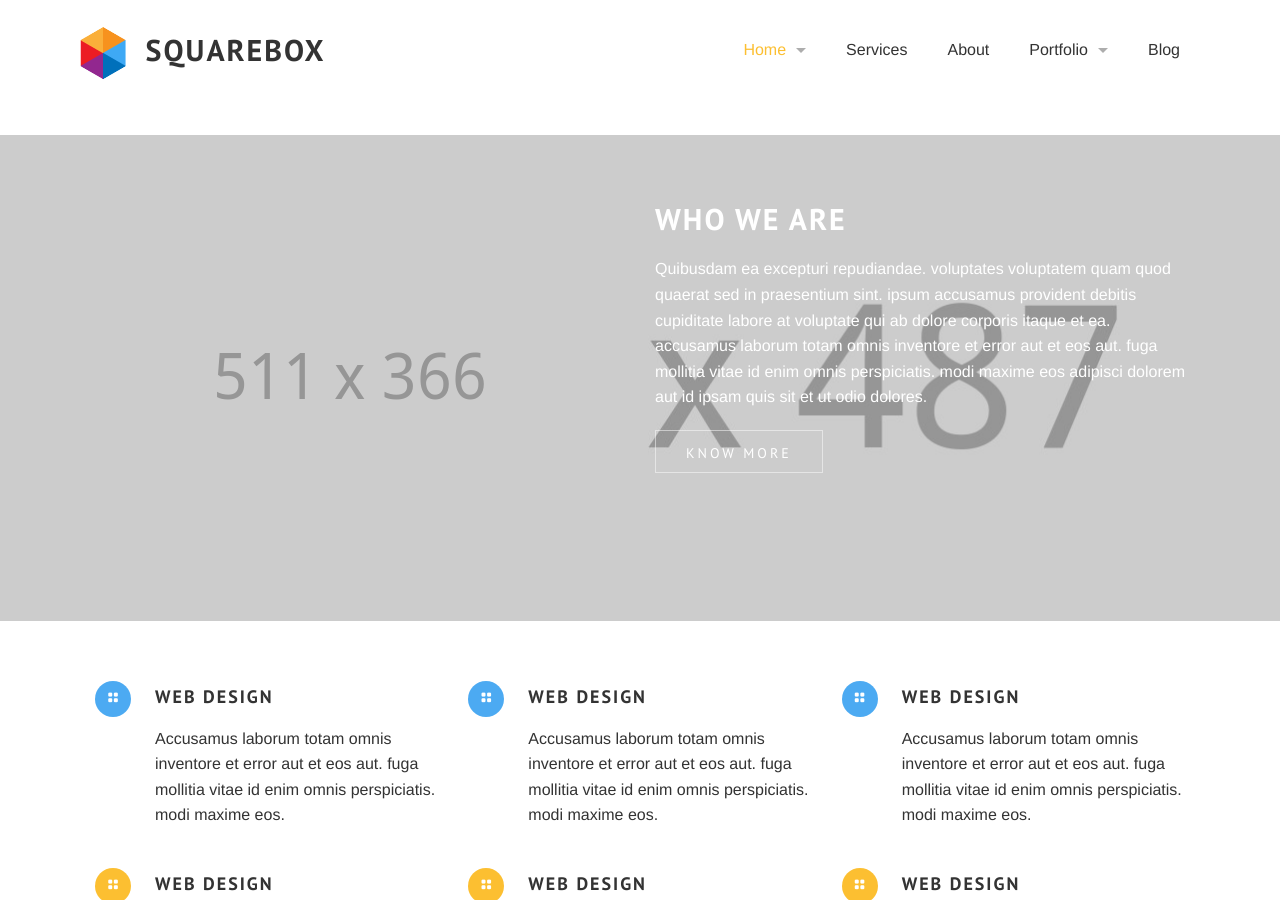
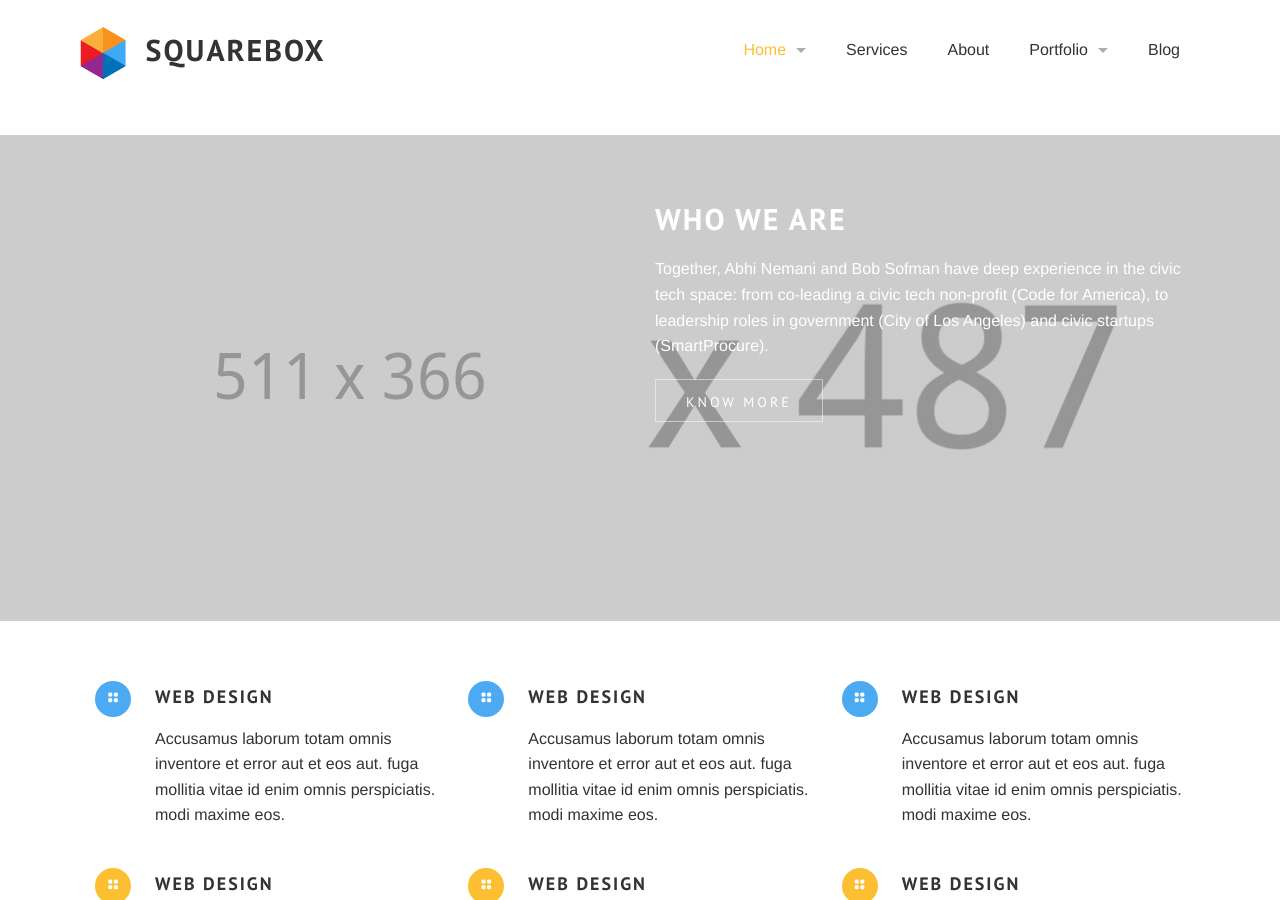
Before and after one commit to abhinemani/ethoslabs-new, a Jekyll site: the page built from index.html, in a window 1280 px wide and 900 px high, scrolled down 963 px. Built offline with Jekyll 4.4.1, drawn with Linux system fonts in a browser that asks for light colours; some web fonts are replaced; Markdown is read by kramdown in place of the engine named in the settings.

Commit message:
edited about

```diff
--- a/index.html
+++ b/index.html
@@ -77,7 +77,7 @@ works:
     <div class='large-6 columns'>
       <h2 class='light'>Who we are</h2>
       <p>
-        Quibusdam ea excepturi repudiandae. voluptates voluptatem quam quod quaerat sed in praesentium sint. ipsum accusamus provident debitis cupiditate labore at voluptate qui ab dolore corporis itaque et ea. accusamus laborum totam omnis inventore et error aut et eos aut. fuga mollitia vitae id enim omnis perspiciatis. modi maxime eos adipisci dolorem aut id ipsam quis sit et ut odio dolores.
+		  Together, Abhi Nemani and Bob Sofman have deep experience in the civic tech space: from co-leading a civic tech non-profit (Code for America), to leadership roles in government (City of Los Angeles) and civic startups (SmartProcure).
       </p>
       <a class='button boxed'>Know more</a>
     </div>
```
